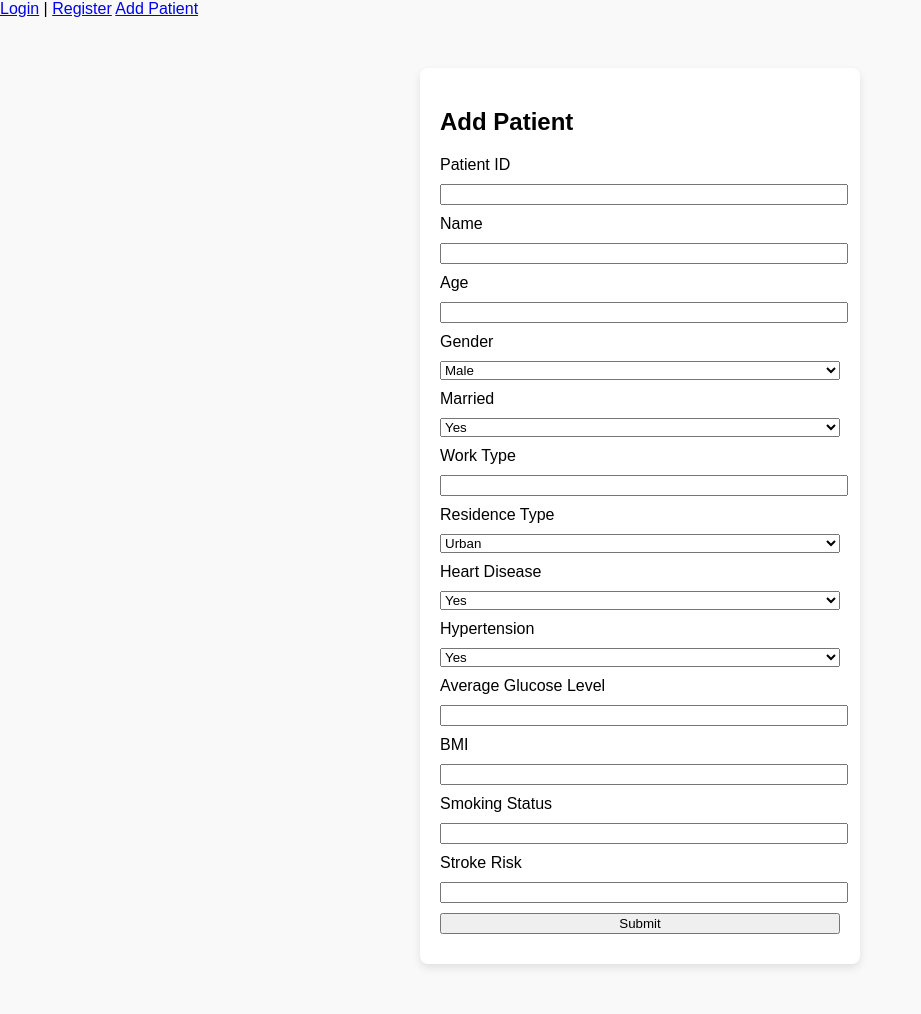
After one commit to CS-LTU/com7033-assignment-MadCkull, a Flask app: page /patient/add in a window 1280 px wide. The commit adds this page. Shown: the whole page, without its empty margins (0-921 px from the left). Run offline with Flask 3, Linux system fonts and the light colour scheme.

Commit message:
Implement MongoDB Integration
• Integrated MongoDB as a database for patient data storage.
• Configured MongoDB connection in the app using `MongoEngine`.
• Defined MongoDB schema for patient records.
• Tested saving and retrieving patient data in MongoDB.

```diff
--- a/stroke_vision/app/__init__.py
+++ b/stroke_vision/app/__init__.py
@@ -4,7 +4,7 @@ from flask import Flask, render_template
 from flask_sqlalchemy import SQLAlchemy
 from flask_bcrypt import Bcrypt
 from flask_jwt_extended import JWTManager
-
+from mongoengine import connect
 # Initialize extensions
 db = SQLAlchemy()
 bcrypt = Bcrypt()
@@ -20,6 +20,7 @@ def create_app():
     app.config['SECRET_KEY'] = os.getenv('SECRET_KEY')
     app.config['JWT_SECRET_KEY'] = os.getenv('JWT_SECRET_KEY')
     app.config['SQLALCHEMY_DATABASE_URI'] = os.getenv('SQLITE_DATABASE_URI')
+    app.config["MONGO_URI"] = os.getenv("MONGO_URI")
 
     # Initialize extensions with app
     db.init_app(app)
@@ -30,6 +31,9 @@ def create_app():
     from app.views.auth import auth
     app.register_blueprint(auth, url_prefix='/auth')
 
+     # Connect to MongoDB
+    connect(host=app.config["MONGO_URI"])
+
     # Sample route
     @app.route('/')
     def home():
--- /dev/null
+++ b/stroke_vision/app/forms/patient_form.py
@@ -0,0 +1,21 @@
+# stroke_prediction/app/forms/patient_form.py
+
+from flask_wtf import FlaskForm
+from wtforms import StringField, IntegerField, FloatField, SelectField, SubmitField
+from wtforms.validators import DataRequired, Length, NumberRange
+
+class PatientForm(FlaskForm):
+    patient_id = StringField('Patient ID', validators=[DataRequired(), Length(min=6, max=6)])
+    name = StringField('Name', validators=[DataRequired()])
+    age = IntegerField('Age', validators=[DataRequired(), NumberRange(min=0, max=120)])
+    gender = SelectField('Gender', choices=[('Male', 'Male'), ('Female', 'Female')], validators=[DataRequired()])
+    ever_married = SelectField('Married', choices=[('Yes', 'Yes'), ('No', 'No')], validators=[DataRequired()])
+    work_type = StringField('Work Type', validators=[DataRequired()])
+    residence_type = SelectField('Residence Type', choices=[('Urban', 'Urban'), ('Rural', 'Rural')], validators=[DataRequired()])
+    heart_disease = SelectField('Heart Disease', choices=[('Yes', 'Yes'), ('No', 'No')], validators=[DataRequired()])
+    hypertension = SelectField('Hypertension', choices=[('Yes', 'Yes'), ('No', 'No')], validators=[DataRequired()])
+    avg_glucose_level = FloatField('Average Glucose Level', validators=[DataRequired()])
+    bmi = FloatField('BMI', validators=[DataRequired()])
+    smoking_status = StringField('Smoking Status', validators=[DataRequired()])
+    stroke_risk = IntegerField('Stroke Risk', validators=[DataRequired(), NumberRange(min=0, max=100)])
+    submit = SubmitField('Submit')
--- a/stroke_vision/app/templates/base.html
+++ b/stroke_vision/app/templates/base.html
@@ -13,6 +13,7 @@
     <nav>
       <a href="{{ url_for('auth.login') }}">Login</a> |
       <a href="{{ url_for('auth.register') }}">Register</a>
+      <a href="{{ url_for('patient.add_patient') }}">Add Patient</a>
     </nav>
     <div class="content">{% block content %}{% endblock %}</div>
   </body>
--- /dev/null
+++ b/stroke_vision/app/templates/patient/add_patient.html
@@ -0,0 +1,20 @@
+{% extends "base.html" %} {% block content %}
+<h2>Add Patient</h2>
+<form method="POST">
+  {{ form.hidden_tag() }}
+  <div>{{ form.patient_id.label }} {{ form.patient_id() }}</div>
+  <div>{{ form.name.label }} {{ form.name() }}</div>
+  <div>{{ form.age.label }} {{ form.age() }}</div>
+  <div>{{ form.gender.label }} {{ form.gender() }}</div>
+  <div>{{ form.ever_married.label }} {{ form.ever_married() }}</div>
+  <div>{{ form.work_type.label }} {{ form.work_type() }}</div>
+  <div>{{ form.residence_type.label }} {{ form.residence_type() }}</div>
+  <div>{{ form.heart_disease.label }} {{ form.heart_disease() }}</div>
+  <div>{{ form.hypertension.label }} {{ form.hypertension() }}</div>
+  <div>{{ form.avg_glucose_level.label }} {{ form.avg_glucose_level() }}</div>
+  <div>{{ form.bmi.label }} {{ form.bmi() }}</div>
+  <div>{{ form.smoking_status.label }} {{ form.smoking_status() }}</div>
+  <div>{{ form.stroke_risk.label }} {{ form.stroke_risk() }}</div>
+  <div>{{ form.submit() }}</div>
+</form>
+{% endblock %}
--- /dev/null
+++ b/stroke_vision/app/views/patient.py
@@ -0,0 +1,37 @@
+# stroke_prediction/app/views/patient.py
+
+from flask import Blueprint, render_template, redirect, url_for, flash
+from app.forms.patient_form import PatientForm
+from app.models.patient import Patient  # Import the Patient model from your MongoDB schema
+from datetime import datetime
+from flask_login import current_user  # Assuming you’re using Flask-Login
+
+patient_bp = Blueprint('patient', __name__)
+
+@patient_bp.route('/add', methods=['GET', 'POST'])
+def add_patient():
+    form = PatientForm()
+    if form.validate_on_submit():
+        # Create and save a new patient record
+        new_patient = Patient(
+            patient_id=form.patient_id.data,
+            name=form.name.data,
+            age=form.age.data,
+            gender=form.gender.data,
+            ever_married=form.ever_married.data,
+            work_type=form.work_type.data,
+            residence_type=form.residence_type.data,
+            heart_disease=form.heart_disease.data,
+            hypertension=form.hypertension.data,
+            avg_glucose_level=form.avg_glucose_level.data,
+            bmi=form.bmi.data,
+            smoking_status=form.smoking_status.data,
+            stroke_risk=form.stroke_risk.data,
+            record_entry_date=datetime.now(),
+            created_by=current_user.username if current_user.is_authenticated else "unknown"
+        )
+        new_patient.save()
+        flash('Patient added successfully!', 'success')
+        return redirect(url_for('patient.add_patient'))
+
+    return render_template('patient/add_patient.html', form=form)
--- a/stroke_vision/run.py
+++ b/stroke_vision/run.py
@@ -1,6 +1,8 @@
 from app import create_app
+from app.views.patient import patient_bp
 
 app = create_app()
+app.register_blueprint(patient_bp, url_prefix='/patient')  # Register the patient blueprint
 
 if __name__ == '__main__':
     app.run(debug=True)
```
Also changed, not shown: stroke_vision/MongoDB_Schema.py (added, +26 -0 lines), stroke_vision/TmpScripts/InitializeSQLlite.py (added, +8 -0 lines), stroke_vision/app/models/patient.py (added, +34 -0 lines).
